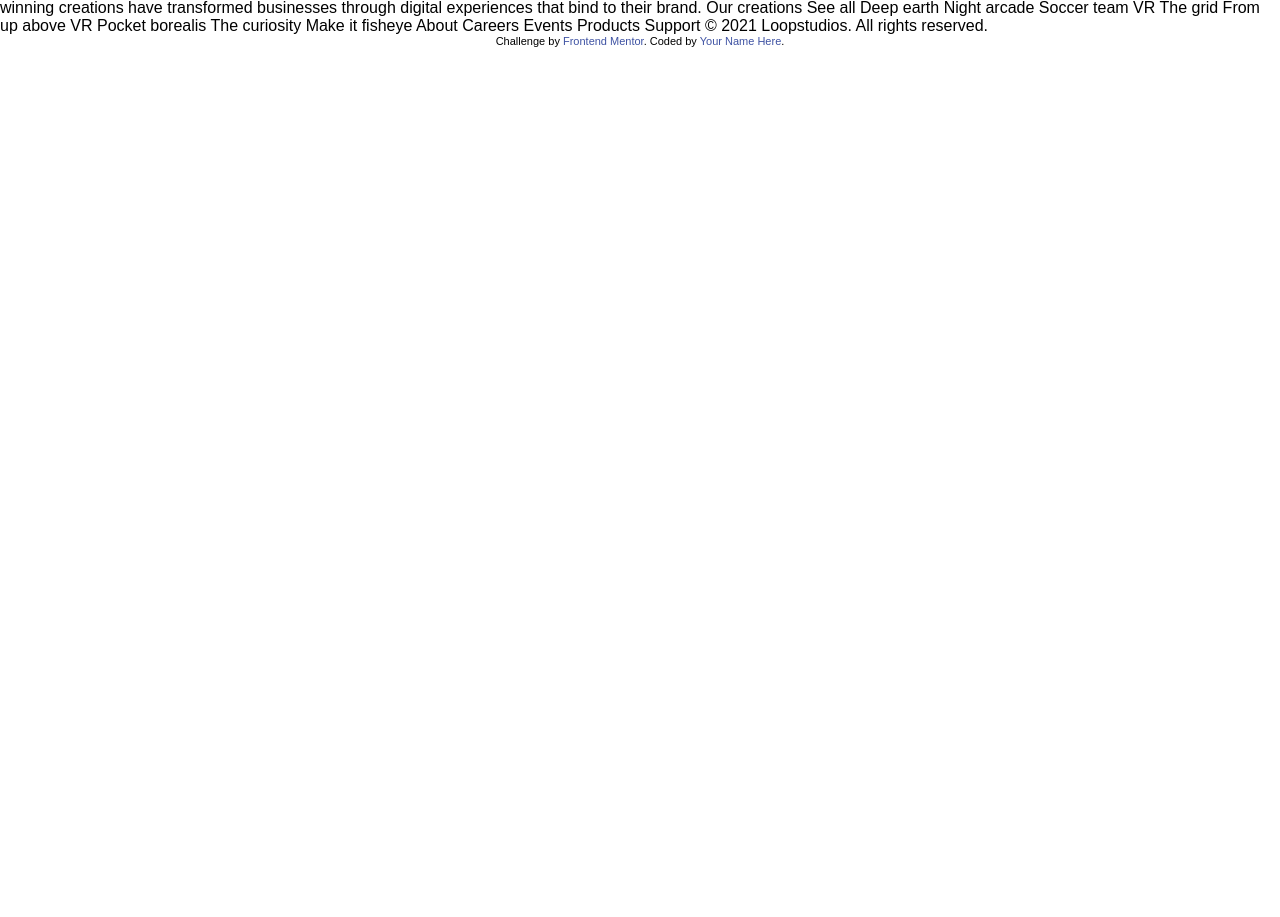
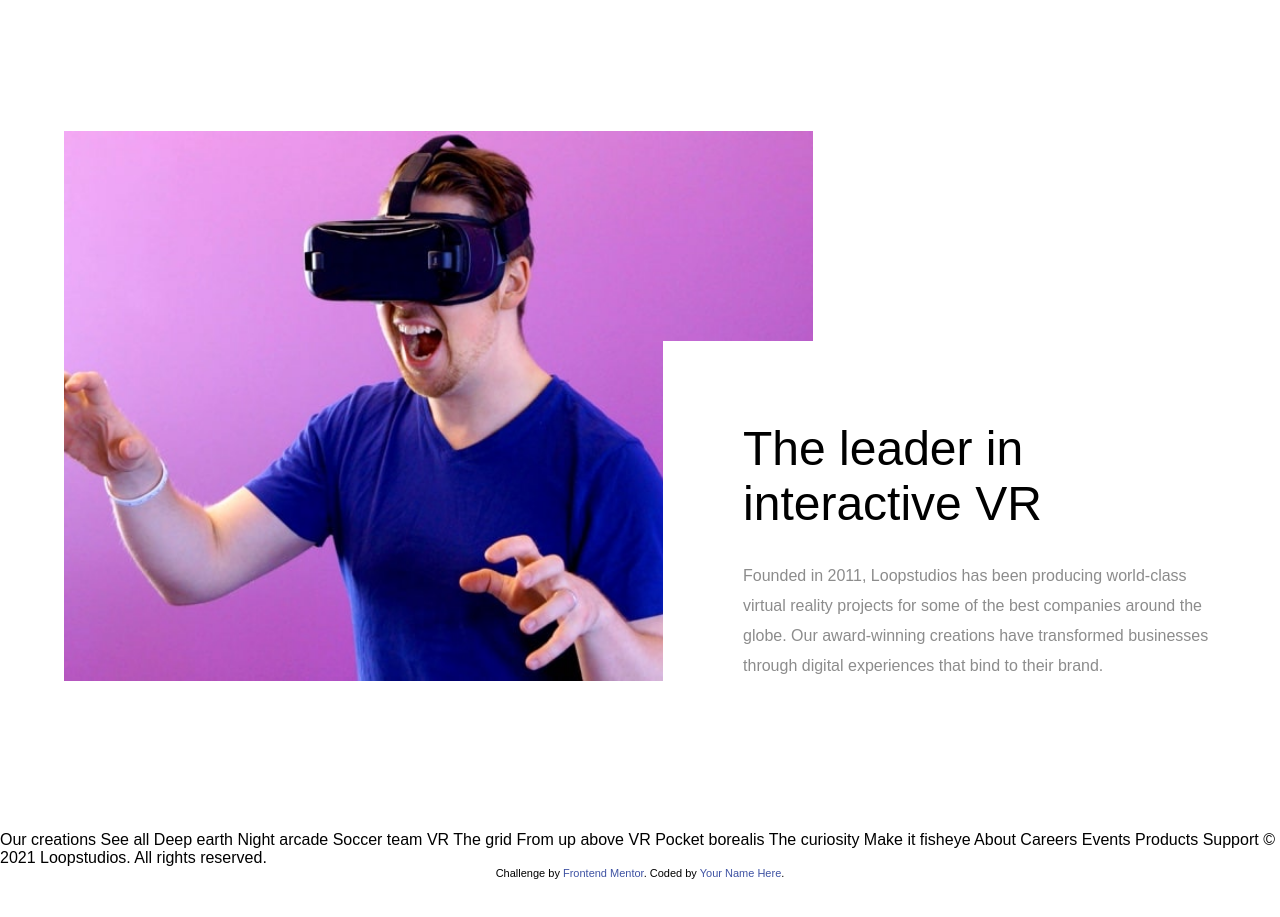
Before and after one commit to hakim-az/web-04-Loopstudios, a plain HTML site: page index.html in a window 1280 px wide. Shown: the part 719-1636 px from the top of the page. Drawn offline with Linux system fonts and the light colour scheme.

Commit message:
Finshing the Leader section

```diff
--- a/css/style.css
+++ b/css/style.css
@@ -154,3 +154,37 @@ p{
     }
 }
 /* ----------------------------HEADER STYLE END---------------------------- */
+
+/* ----------------------------LEADER STYLE START---------------------------- */
+/* LEADER SECTION */
+.leader{
+    padding: 150px 0;
+}
+.leader .container{
+    position: relative;
+}
+/* LEADER IMAGE */
+.leader-image{
+    background-image: url(../images/desktop/image-interactive.jpg);
+    background-position: center center;
+    background-size: cover;
+    height: 550px;
+    width: 65%;
+}
+/* LEADER CONTENT */
+.leader-content{
+    width: 48%;
+    padding: 80px 0 0 80px;
+    background-color: var(--white);
+    position: absolute;
+    right: 0;
+    bottom: 0;
+    z-index: 222;
+}
+.leader-content h2{
+    margin-bottom: 30px;
+}
+.leader-content p{
+    line-height: 30px;
+}
+/* ----------------------------LEADER STYLE END---------------------------- */
--- a/index.html
+++ b/index.html
@@ -43,12 +43,27 @@
  </header>
   <!-- HEADRE SECTION END -->
 
-  The leader in interactive VR
+  <!-- LEADER SECTION START -->
+  <section class="leader">
+    <div class="container">
+      <div class="leader-image"></div>
+      <div class="leader-content">
+        <h2>The leader in interactive VR</h2>
+        <p>
+          Founded in 2011, Loopstudios has been producing world-class virtual reality
+          projects for some of the best companies around the globe. Our award-winning
+          creations have transformed businesses through digital experiences that bind
+          to their brand.
+        </p>
+      </div>
+    </div>
+  </section>
+  <!-- LEADER SECTION END -->
 
-  Founded in 2011, Loopstudios has been producing world-class virtual reality
-  projects for some of the best companies around the globe. Our award-winning
-  creations have transformed businesses through digital experiences that bind
-  to their brand.
+
+
+
+
 
   Our creations
 
```
